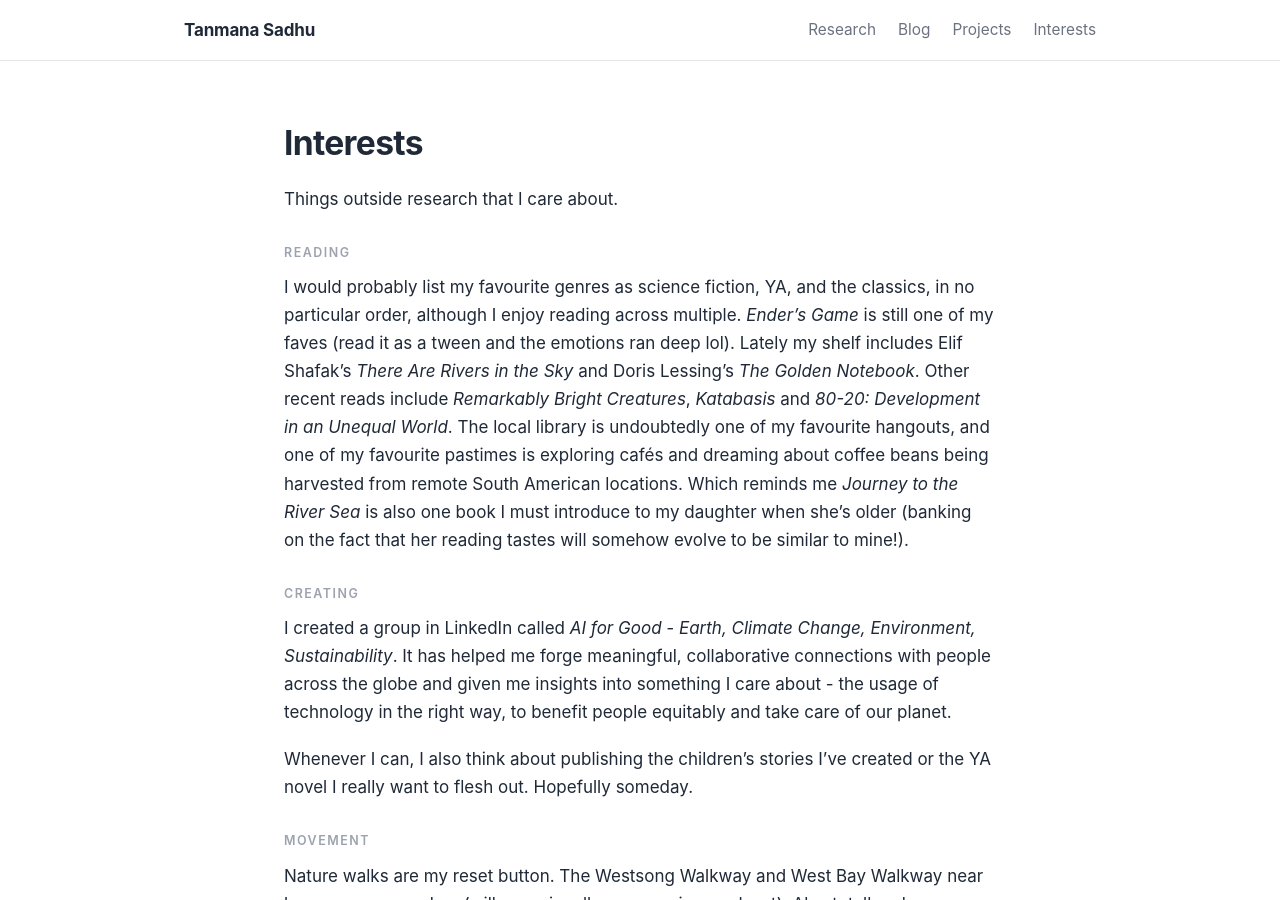
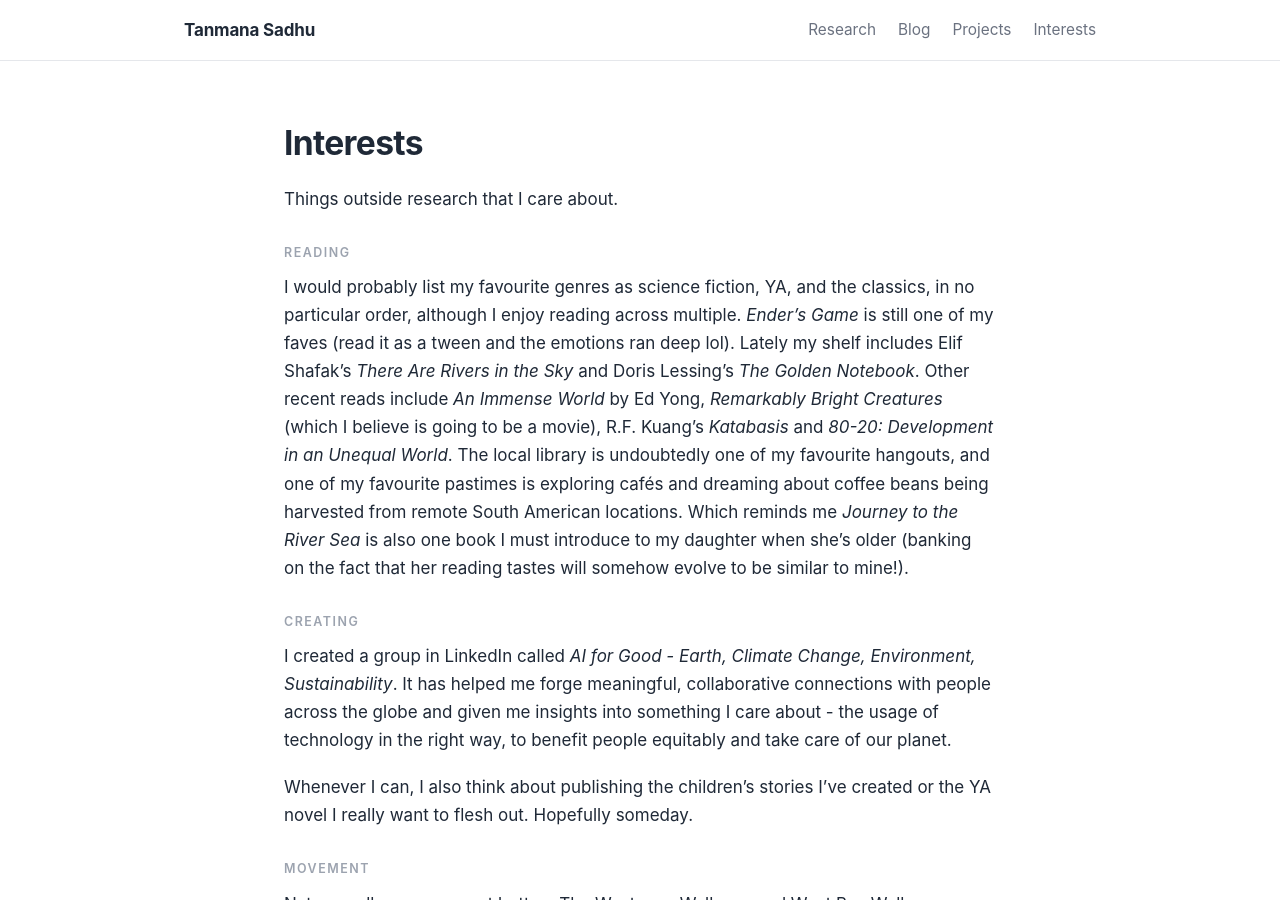
Before and after one commit to tanmana5/tanmana5.github.io, a Jekyll site: the page built from interests.md, in a window 1280 px wide and 900 px high. Built offline with Jekyll 4.4.1, drawn with Linux system fonts in a browser that asks for light colours.

Commit message:
added a book title

```diff
--- a/interests.md
+++ b/interests.md
@@ -11,7 +11,7 @@ Things outside research that I care about.
 
 <p class="section-title">Reading</p>
 
-I would probably list my favourite genres as science fiction, YA, and the classics, in no particular order, although I enjoy reading across multiple. *Ender's Game* is still one of my faves (read it as a tween and the emotions ran deep lol). Lately my shelf includes Elif Shafak's *There Are Rivers in the Sky* and Doris Lessing's *The Golden Notebook*. Other recent reads include *Remarkably Bright Creatures*, *Katabasis* and *80-20: Development in an Unequal World*. The local library is undoubtedly one of my favourite hangouts, and one of my favourite pastimes is exploring cafés and dreaming about coffee beans being harvested from remote South American locations. Which reminds me *Journey to the River Sea* is also one book I must introduce to my daughter when she's older (banking on the fact that her reading tastes will somehow evolve to be similar to mine!).
+I would probably list my favourite genres as science fiction, YA, and the classics, in no particular order, although I enjoy reading across multiple. *Ender's Game* is still one of my faves (read it as a tween and the emotions ran deep lol). Lately my shelf includes Elif Shafak's *There Are Rivers in the Sky* and Doris Lessing's *The Golden Notebook*. Other recent reads include *An Immense World* by Ed Yong, *Remarkably Bright Creatures* (which I believe is going to be a movie), R.F. Kuang's *Katabasis* and *80-20: Development in an Unequal World*. The local library is undoubtedly one of my favourite hangouts, and one of my favourite pastimes is exploring cafés and dreaming about coffee beans being harvested from remote South American locations. Which reminds me *Journey to the River Sea* is also one book I must introduce to my daughter when she's older (banking on the fact that her reading tastes will somehow evolve to be similar to mine!).
 
 <p class="section-title">Creating</p>
 
```
